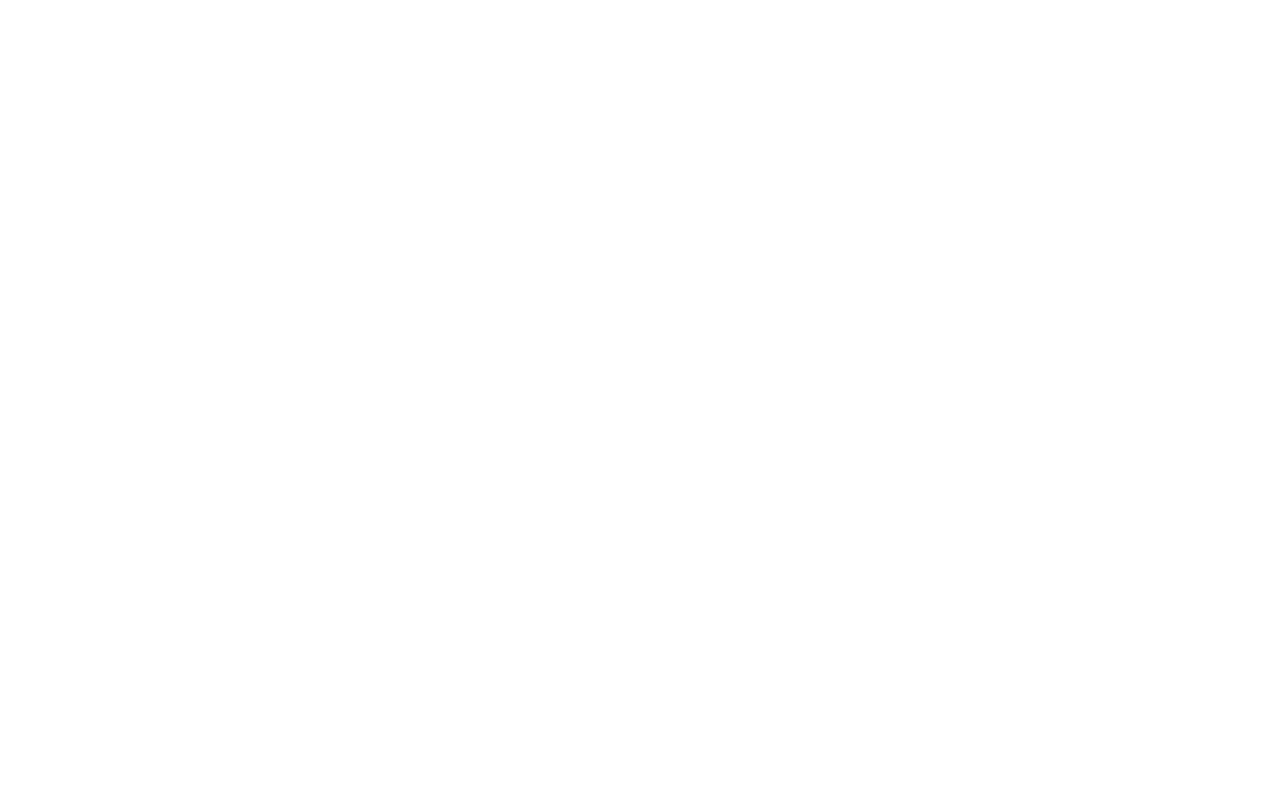
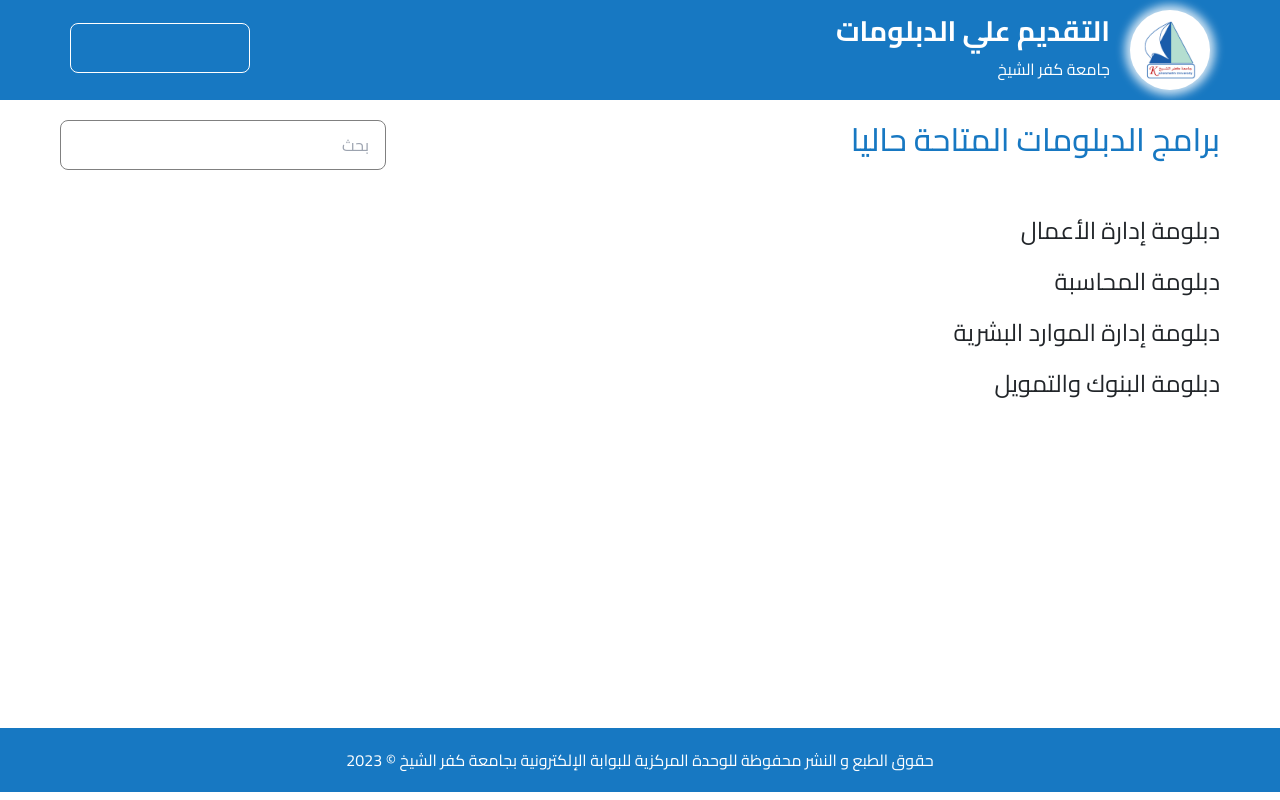
Before and after one commit to Kareemmmfayed/KSU_platform, a React (Vite) app: page /programs in a window 1280 px wide. Before the commit this address had no page. Built offline with nearby package versions, Linux system fonts and the light colour scheme.

Commit message:
finished the programs section but without the api

```diff
--- a/src/App.jsx
+++ b/src/App.jsx
@@ -4,6 +4,7 @@
 import Signup from './components/Appflow/Signup';
 import Success from './components/Appflow/Success';
 import Application from './components/Appflow/Application';
+import Programs from './components/Appflow/Programs';
 
 function App() {
   return (
@@ -15,6 +16,7 @@
           <Route path='/signup' element={<Signup />} />
           <Route path='/success' element={<Success />} />
           <Route path='/application' element={<Application />} />
+          <Route path='/programs' element={<Programs />} />
         </Routes>
       </div>
     </Router>
--- /dev/null
+++ b/src/components/Appflow/Programs.jsx
@@ -0,0 +1,42 @@
+import { useState } from 'react';
+import Header from '../Header';
+import Footer from '../Footer';
+// import search from '../../assets/Group.png'
+
+function Programs() {
+    const allPrograms = ["دبلومة إدارة الأعمال", "دبلومة المحاسبة", "دبلومة إدارة الموارد البشرية", "دبلومة البنوك والتمويل"];
+
+    const [searchTerm, setSearchTerm] = useState('');
+
+    const filteredPrograms = allPrograms.filter(program =>
+        program.includes(searchTerm)
+    );
+
+    return (
+    <>
+        <Header />
+        <div className='Programs'>
+            <div className='Programs__in'>
+                <div className='Programs__in__top'>
+                    <h2>برامج الدبلومات المتاحة حاليا</h2>
+                    <input
+                        type='text'
+                        placeholder='بحث'
+                        value={searchTerm}
+                        onChange={(e) => setSearchTerm(e.target.value)}
+                    />
+                </div>
+
+            <ol>
+                {filteredPrograms.map((program, index) => (
+                <li key={index}>{program}</li>
+                ))}
+            </ol>
+        </div>
+        <Footer />
+        </div>
+    </>
+    );
+}
+
+export default Programs;
--- /dev/null
+++ b/src/style/Appflow/_programs.scss
@@ -0,0 +1,42 @@
+.Programs {
+    font-family: 'Cairo', sans-serif;
+    position: relative;
+    height: 76vh;
+
+    &__in {
+        height: 100%;
+        direction: rtl;
+        padding: 20px 60px 0;
+
+        @media (max-width: 400px) {
+            padding: 20px 10px 0 0;
+        }
+
+        &__top {
+            display: flex;
+            justify-content: space-between;
+
+            input {
+                padding: 10px 16px 10px 16px;
+                border-radius: 8px;
+                width: 326px;
+                height: 50px;
+                border: 1px solid grey;
+            }
+        }
+
+        h2 {
+            color: var(--main-color);
+            margin-bottom: 40px;
+        }
+
+        ol {
+            li {
+                font-size: 24px;
+                font-weight: 400;
+                cursor: pointer;
+                margin: 15px 0;
+            }
+        }
+    }
+}
--- a/src/style/main.css
+++ b/src/style/main.css
@@ -645,4 +645,41 @@
 .Application__inner__form form .btns .left:hover {
   background-color: var(--main-color);
   color: white;
+}
+
+.Programs {
+  font-family: "Cairo", sans-serif;
+  position: relative;
+  height: 76vh;
+}
+.Programs__in {
+  height: 100%;
+  direction: rtl;
+  padding: 20px 60px 0;
+}
+@media (max-width: 400px) {
+  .Programs__in {
+    padding: 20px 10px 0 0;
+  }
+}
+.Programs__in__top {
+  display: flex;
+  justify-content: space-between;
+}
+.Programs__in__top input {
+  padding: 10px 16px 10px 16px;
+  border-radius: 8px;
+  width: 326px;
+  height: 50px;
+  border: 1px solid grey;
+}
+.Programs__in h2 {
+  color: var(--main-color);
+  margin-bottom: 40px;
+}
+.Programs__in ol li {
+  font-size: 24px;
+  font-weight: 400;
+  cursor: pointer;
+  margin: 15px 0;
 }/*# sourceMappingURL=main.css.map */
--- a/src/style/main.scss
+++ b/src/style/main.scss
@@ -9,3 +9,4 @@
 @use './Appflow/signup';
 @use './Appflow/success';
 @use './Appflow/application';
+@use './Appflow/programs';
```
Also changed, not shown: src/assets/Group.png (added), 1 other file (tests, documents, lock files or other folders).
